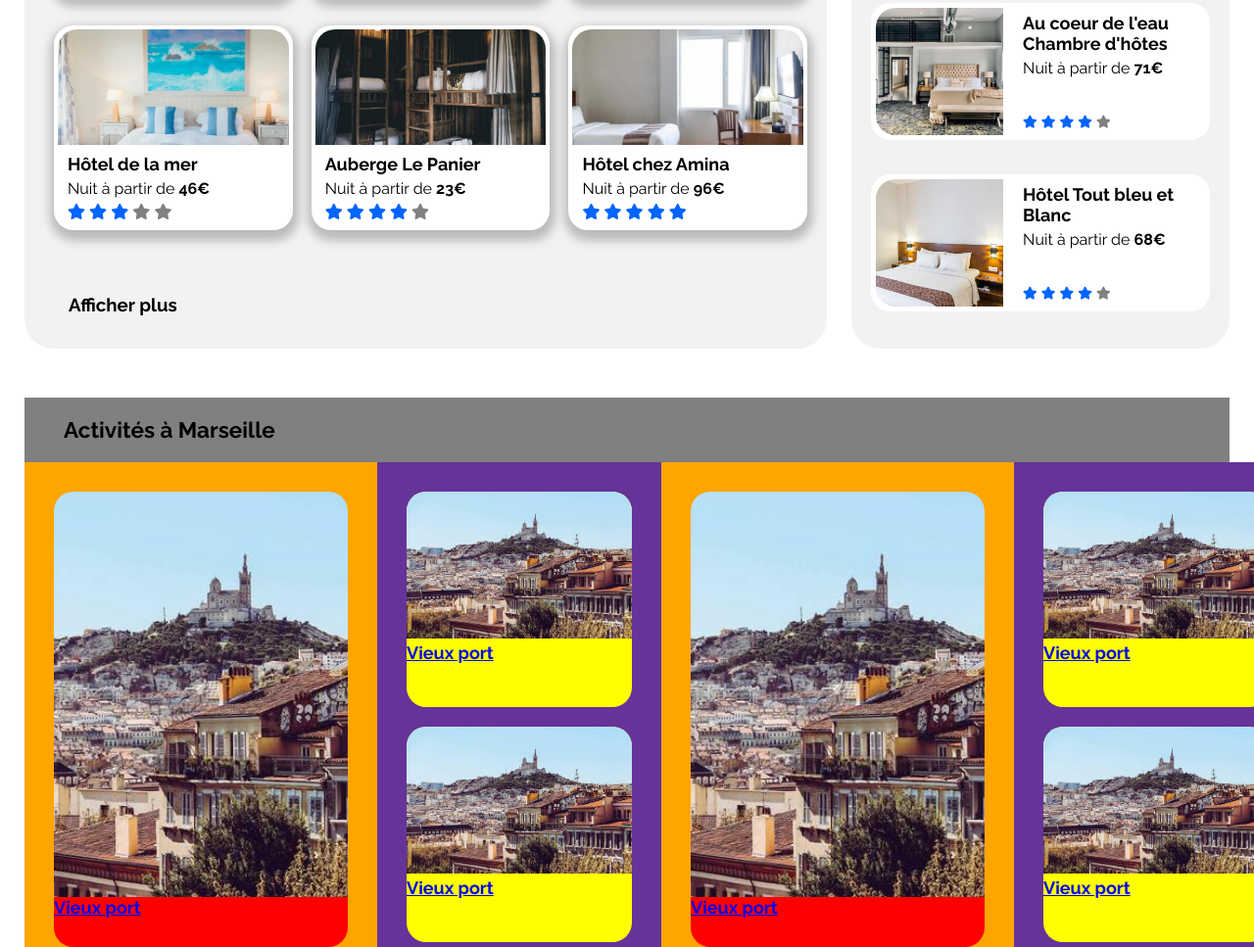
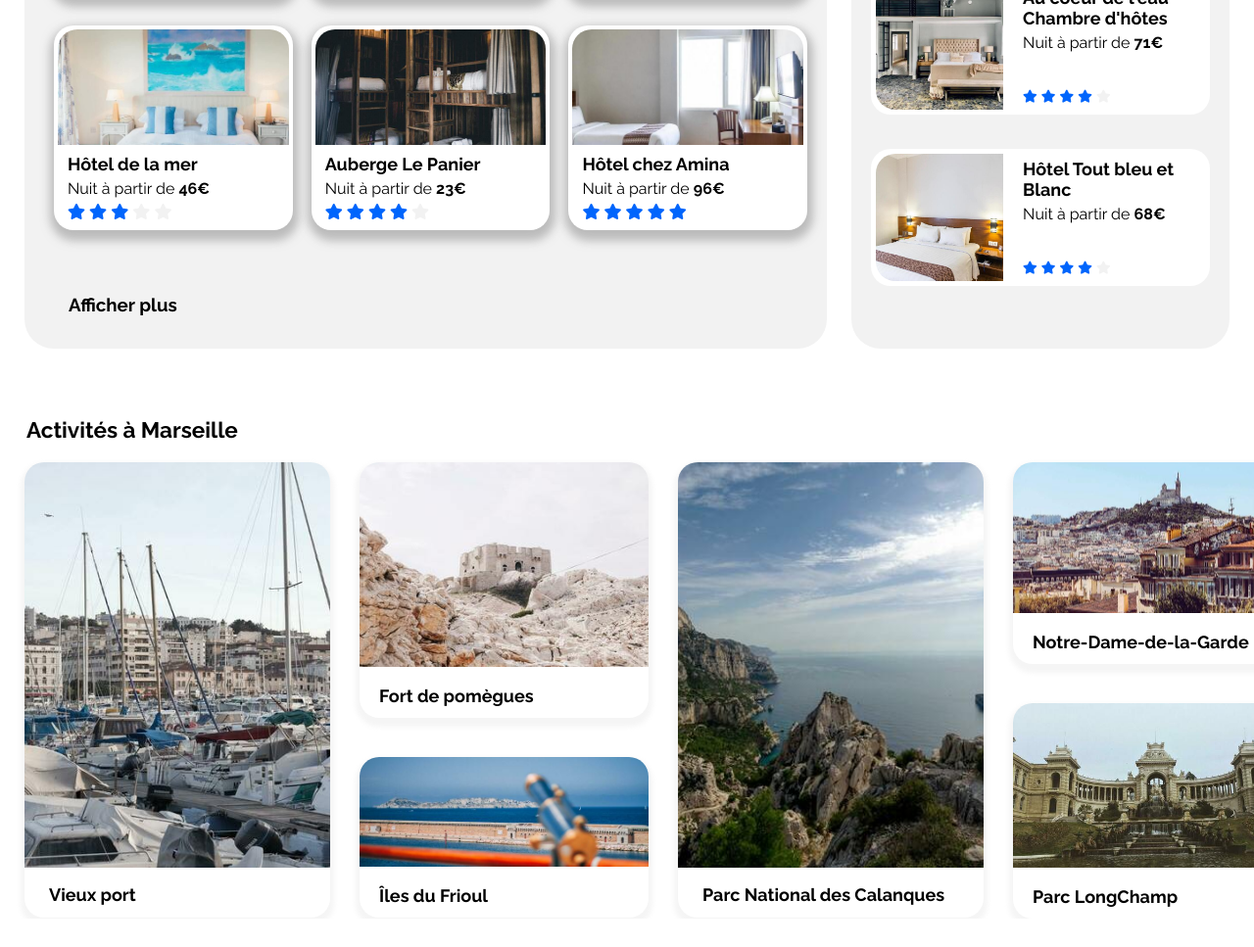
Before and after one commit to Axel0G/Booki, a plain HTML site: page index.html in a window 1280 px wide. Shown: the part 660-1627 px from the top of the page at 98% size. After the commit the page ends 1598 px from the top, so only its background shows below. Drawn offline with Linux system fonts and the light colour scheme.

Commit message:
Activité faite

```diff
--- a/assets/css/styles.css
+++ b/assets/css/styles.css
@@ -297,9 +297,10 @@ button {
   color: black;
 }
 
-#greystar {
-  color: grey;
+.grey-color {
+  color: #f2f2f2;
 }
+
 /* MOST POPULAR */
 
 .mostpopular {
@@ -364,13 +365,11 @@ button {
 /* ACTIVITIES */
 
 .activitiessection {
-  height: 500px;
   margin-top: 50px;
-  background: grey;
 }
 
-.headertitle h2 {
-  margin-left: 20px;
+.activitiestitle {
+  margin-left: -18px;
 }
 
 .allactivitiessection {
@@ -378,87 +377,108 @@ button {
 }
 
 .activitiesclickable {
+  text-decoration: none;
 }
 
 .imgactivitieslonger {
-  width: 300px;
-  object-fit: cover;
+  width: 312px;
   height: 414px;
   border-radius: 20px 20px 0px 0px;
+  object-fit: cover;
 }
 
 .activitiesshorter {
   flex: 50%;
-  padding: 30px;
-  background: rebeccapurple;
-  height: 495px;
+  margin-right: 5px;
 }
 
 .activitiescartshorter1 {
-  height: 220px;
-  background: yellow;
+  height: 261px;
+  margin-right: 25px;
+  margin-bottom: 40px;
   border-radius: 20px 20px 20px 20px;
+  background: white;
+  box-shadow: 0px 5px 5px 4px rgba(242, 242, 242, 0.75);
+}
+
+.imgactivitiesshorter1 {
+  width: 295px;
+  height: 209px;
+  border-radius: 20px 20px 0px 0px;
+  object-fit: cover;
+}
+
+.activitiescartshorter2 {
+  height: 164px;
+  margin-right: 25px;
   padding-bottom: 20px;
-  margin-bottom: 20px;
-}
-.imgactivitiesshorter1 {
-  width: 230px;
-  border-radius: 20px 20px 0px 0px;
-}
-.activitiescartshorter2 {
-  height: 220px;
-  background: yellow;
   border-radius: 20px 20px 20px 20px;
-  padding-bottom: 20px;
+  background: white;
+  box-shadow: 0px 5px 5px 4px rgba(242, 242, 242, 0.75);
 }
 
 .imgactivitiesshorter2 {
-  width: 230px;
+  width: 295px;
+  height: 112px;
   border-radius: 20px 20px 0px 0px;
+  object-fit: cover;
 }
 
 .activitiescartshorter3 {
-  height: 220px;
-  background: yellow;
+  height: 206px;
   border-radius: 20px 20px 20px 20px;
   padding-bottom: 20px;
-  margin-bottom: 20px;
+  margin-bottom: 40px;
+  background: white;
+  box-shadow: 0px 5px 5px 4px rgba(242, 242, 242, 0.75);
 }
 
 .imgactivitiesshorter3 {
-  width: 230px;
+  width: 295px;
+  height: 154px;
   border-radius: 20px 20px 0px 0px;
+  object-fit: cover;
 }
 
 .activitiescartshorter4 {
   height: 220px;
-  background: yellow;
-  border-radius: 20px 20px 20px 20px;
+  border-radius: 20px;
   padding-bottom: 20px;
+  background: white;
+  box-shadow: 0px 5px 5px 4px rgba(242, 242, 242, 0.75);
 }
 
 .imgactivitiesshorter4 {
-  width: 230px;
+  width: 295px;
+  height: 168px;
   border-radius: 20px 20px 0px 0px;
+  object-fit: cover;
 }
 
 .activitiesarticlelonger {
   flex: 50%;
-  padding: 30px;
-  height: 495px;
-  background: orange;
+  height: 465px;
+  margin: 0px 30px 0px 0px;
+  border: 3px;
+  border-radius: 20px;
+  background: white;
+  box-shadow: 0px 5px 5px 4px rgba(242, 242, 242, 0.75);
 }
 
 .activitiesarticleshorter {
 }
 
+.activitiessection h3 {
+  color: black;
+}
+
 .bottomcartactivitieslonger {
-  background: red;
-  border-radius: 0px 0px 20px 20px;
-  padding-bottom: 25px;
+  flex: 50%;
+  margin: 17px 0px 0px 25px;
+  border-radius: 20px 20px 20px 20px;
 }
 
 .bottomcartactivitiesshorter {
+  margin: 15px 0px 0px 20px;
   border-radius: 0px 0px 20px 20px;
-  padding-bottom: 20px;
 }
--- a/index.html
+++ b/index.html
@@ -10,8 +10,8 @@
     <title>Booki</title>
 </head>
 
-<main>
-    <body>
+<body>
+    <main>
         <!-- HEADER -->
         <header>
             <nav class="align">
@@ -117,7 +117,7 @@
                                     <i class="fas fa-star"></i>
                                     <i class="fas fa-star"></i>
                                     <i class="fas fa-star"></i>
-                                    <i id="greystar" class="fas fa-star"></i>
+                                    <i class="fas fa-star grey-color"></i>
                                 </div>
                             </div>
                         </a>
@@ -135,7 +135,7 @@
                                     <i class="fas fa-star"></i>
                                     <i class="fas fa-star"></i>
                                     <i class="fas fa-star"></i>
-                                    <i id="greystar" class="fas fa-star"></i>
+                                    <i class="fas fa-star grey-color"></i>
                                 </div>
                             </div>
                         </a>
@@ -165,7 +165,7 @@
                                     <i class="fas fa-star"></i>
                                     <i class="fas fa-star"></i>
                                     <i class="fas fa-star"></i>
-                                    <i id="greystar" class="fas fa-star"></i>
+                                    <i class="fas fa-star grey-color"></i>
                                 </div>
                             </div>
                         </a>
@@ -201,7 +201,7 @@
                                     <i class="fas fa-star"></i>
                                     <i class="fas fa-star"></i>
                                     <i class="fas fa-star"></i>
-                                    <i id="greystar" class="fas fa-star"></i>
+                                    <i class="fas fa-star grey-color"></i>
                                 </div>
                             </div>
                         </a>
@@ -218,8 +218,8 @@
                                     <i class="fas fa-star"></i>
                                     <i class="fas fa-star"></i>
                                     <i class="fas fa-star"></i>
-                                    <i id="greystar" class="fas fa-star"></i>
-                                    <i id="greystar" class="fas fa-star"></i>
+                                    <i class="fas fa-star grey-color"></i>
+                                    <i class="fas fa-star grey-color"></i>
                                 </div>
                             </div>
                         </a>
@@ -237,7 +237,7 @@
                                     <i class="fas fa-star"></i>
                                     <i class="fas fa-star"></i>
                                     <i class="fas fa-star"></i>
-                                    <i id="greystar" class="fas fa-star"></i>
+                                    <i class="fas fa-star grey-color"></i>
                                 </div>
                             </div>
                         </a>
@@ -274,7 +274,7 @@
 
             <div class="headersection">
                 <div class="headertitle">
-                    <h2>Activités à Marseille</h2>
+                    <h2 class="activitiestitle">Activités à Marseille</h2>
                 </div>
             </div>
 
@@ -283,7 +283,7 @@
                     <a href="#" class="activitiesclickable">
                         <div class="imgactivitieslonger">
                             <img class="imgactivitieslonger" alt="Activités"
-                                src="./assets/images/activites/4_small/florian-wehde-xW9e8gdotxI-unsplash.jpg">
+                                src="./assets/images/activites/4_small/reno-laithienne-QUgJhdY5Fyk-unsplash.jpg">
                         </div>
                         <div class="bottomcartactivitieslonger">
                             <h3 class="titlecart">Vieux port</h3>
@@ -296,10 +296,10 @@
                         <a href="#" class="activitiesclickable">
                             <div class="imgactshorter">
                                 <img class="imgactivitiesshorter1" alt="Activités"
-                                    src="./assets/images/activites/4_small/florian-wehde-xW9e8gdotxI-unsplash.jpg">
+                                    src="./assets/images/activites/4_small/paul-hermann-QFTrLdQIRhI-unsplash.jpg">
                             </div>
                             <div class="bottomcartactivitiesshorter">
-                                <h3 class="titlecart">Vieux port</h3>
+                                <h3 class="titlecart">Fort de pomègues</h3>
                             </div>
                         </a>
                     </div>
@@ -308,10 +308,10 @@
                         <a href="#" class="activitiesclickable">
                             <div class="imgactshorter">
                                 <img class="imgactivitiesshorter2" alt="Activités"
-                                    src="./assets/images/activites/4_small/florian-wehde-xW9e8gdotxI-unsplash.jpg">
+                                    src="./assets/images/activites/4_small/kevin-hikari-rV_Qd1l-VXg-unsplash.jpg">
                             </div>
                             <div class="bottomcartactivitiesshorter">
-                                <h3 class="titlecart">Vieux port</h3>
+                                <h3 class="titlecart">Îles du Frioul</h3>
                             </div>
                         </a>
                     </div>
@@ -321,10 +321,10 @@
                     <a href="#" class="activitiesclickable">
                         <div class="imgactivitieslonger">
                             <img class="imgactivitieslonger" alt="Activités"
-                                src="./assets/images/activites/4_small/florian-wehde-xW9e8gdotxI-unsplash.jpg">
+                                src="./assets/images/activites/4_small/kilyan-sockalingum-NR8-cBCN3aI-unsplash.jpg">
                         </div>
                         <div class="bottomcartactivitieslonger">
-                            <h3 class="titlecart">Vieux port</h3>
+                            <h3 class="titlecart">Parc National des Calanques</h3>
                         </div>
                         </a>
                 </div>
@@ -337,7 +337,7 @@
                                     src="./assets/images/activites/4_small/florian-wehde-xW9e8gdotxI-unsplash.jpg">
                             </div>
                             <div class="bottomcartactivitiesshorter">
-                                <h3 class="titlecart">Vieux port</h3>
+                                <h3 class="titlecart">Notre-Dame-de-la-Garde</h3>
                             </div>
                         </a>
                     </div>
@@ -346,10 +346,10 @@
                         <a href="#" class="activitiesclickable">
                             <div class="imgactshorter">
                                 <img class="imgactivitiesshorter4" alt="Activités"
-                                    src="./assets/images/activites/4_small/florian-wehde-xW9e8gdotxI-unsplash.jpg">
+                                    src="./assets/images/activites/4_small/lena-paulin-wH2-EJoDcV0-unsplash.jpg">
                             </div>
                             <div class="bottomcartactivitiesshorter">
-                                <h3 class="titlecart">Vieux port</h3>
+                                <h3 class="titlecart">Parc LongChamp</h3>
                             </div>
                         </a>
                     </div>
@@ -358,7 +358,7 @@
 
         </section>
 
-    </body>
-</main>
+    </main>
+</body>
 
 </html>
```
